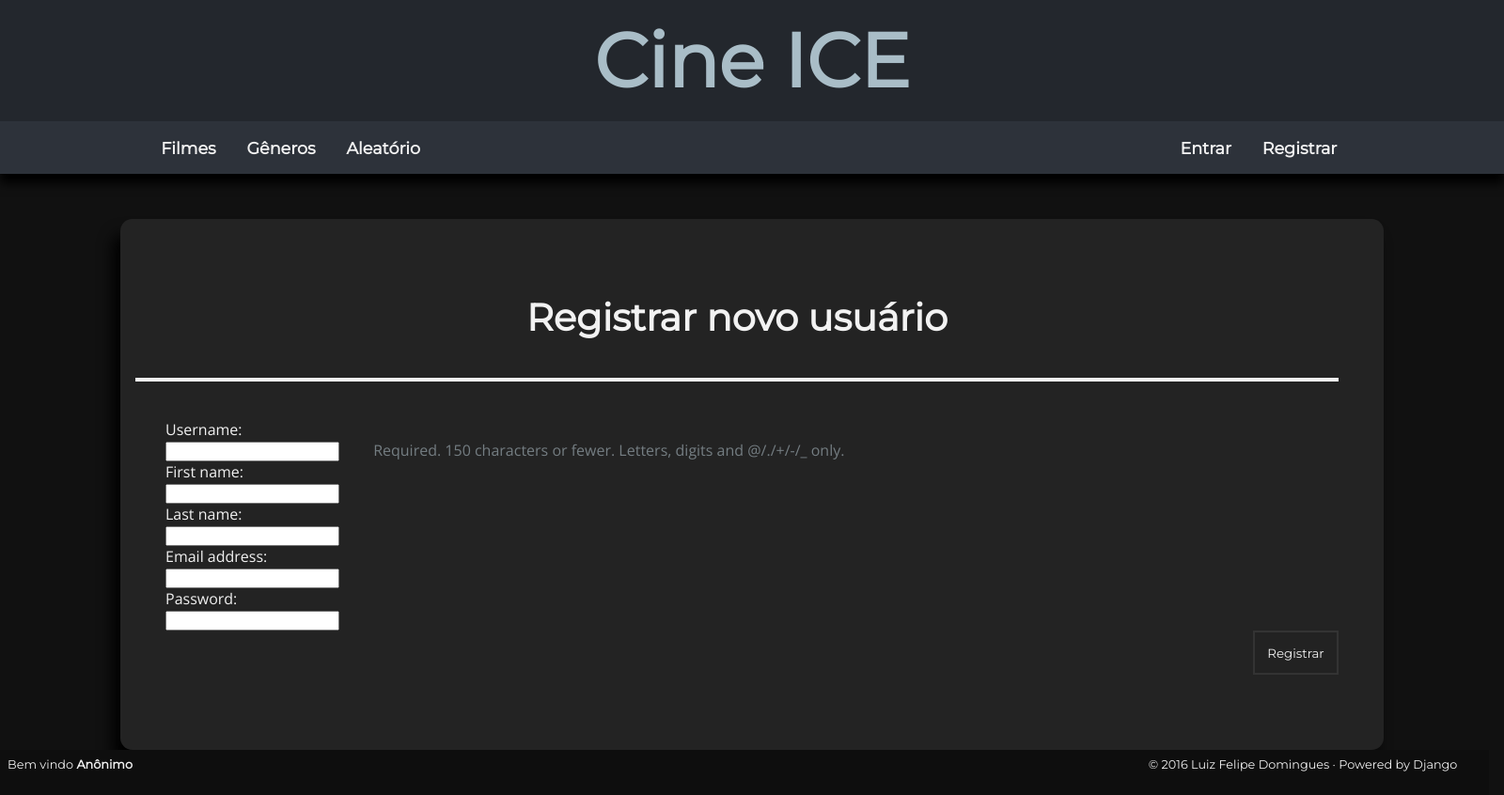
After one commit to lfsando/cineice, a Django app: a page that uses movies/templates/movies/base.html in a window 1600 px wide. The commit adds this page. Shown: the whole page at 94% size. Run offline with Django 3.2, Linux system fonts and the light colour scheme.

Commit message:
Add user authentication and registration, changes in style

```diff
--- a/movies/forms.py
+++ b/movies/forms.py
@@ -1,4 +1,5 @@
 from django import forms
+from django.contrib.auth.models import User
 
 from .models import Movie
 
@@ -11,5 +12,11 @@
                   'release_year', 'runtime',
                   'description', 'genre',
                   'imdb_link', 'imdb_rating',
-                  'rotten_tomatoes_link', 'rotten_tomatoes_rating'
-                  )
+                  'rotten_tomatoes_link', 'rotten_tomatoes_rating')
+
+class NewUserForm(forms.ModelForm):
+
+	class Meta:
+		model = User
+		fields = ('username', 'first_name', 'last_name',
+			'email', 'password')
--- a/movies/static/movies/css/style.css
+++ b/movies/static/movies/css/style.css
@@ -310,6 +310,7 @@
   background-color: #222222;
   padding: 1em;
   float: right;
+  color: #f2f2f2;
 }
 
 .context-btn a:link, .context-btn a:visited {
@@ -318,7 +319,10 @@
 
 .context-btn:hover {
   background-color: #333333;
+  color: #ff7400;
+  text-shadow: 1px 1px 1px black;
 }
+
 
 .context-btn:hover > a{
   color: #ff7400;
@@ -330,8 +334,8 @@
   margin-left: 2em;
 }
 
-#form-container {
-  padding: 2em;
+.form-container {
+  padding: 2em 0 0 2em;
 }
 
 .movie-form {
@@ -352,8 +356,10 @@
   padding: 1em 0 0.2em 0;
   display:block;
 }
-
-#new-movie-title{
+#edit-movie-btn {
+  color: #f2f2f2;
+}
+.form-title{
   margin-bottom: 0.2em;
   padding-bottom: 1em;
   border-bottom: 4px solid #f2f2f2;
@@ -456,11 +462,17 @@
   padding: 1em;
   font-size: 0.8em
 }
+
 .letter-wrapper ul {
   columns: 4;
   -webkit-columns: 4;
   -moz-columns: 4;
 }
+
+.letter-wrapper ul li {
+    display: inline-block;
+}
+
 .letter-wrapper h2 {
   text-align: center;
   padding: 1em;
@@ -557,3 +569,72 @@
   background-color: #cc3434;
   text-shadow: 1px 1px 1px black;
 }
+
+/* NEW USER PAGE */
+#new-user-forms {
+
+  width: 100%
+}
+
+#new-user-forms p {
+  width: 100%
+}
+
+#new-user-forms p label {
+  margin-right: 3em;
+  display: block;
+}
+
+.helptext {
+  color: #747d82;
+  margin-left: 2em;
+}
+
+
+#register-btn:hover {
+  color: #ff7400;
+  text-shadow: 1px 1px 1px black
+}
+
+/* LOGIN PAGE */
+#login-form {
+  margin: 0 10em 0 10em;
+}
+#login-form p {
+  margin: 0.5em;
+}
+#login-form p label {
+  font-style: "Montserrat", sans-serif;
+  font-weight: bold;
+  font-size: 1.3em;
+  display: block;
+}
+#login-form p input {
+  border: 1px solid white;
+  height: 1.2em;
+  font-size: 1.2em;
+  font-weight: bold
+}
+
+#login-button:hover {
+  color: #ff7400;
+}
+
+/* LOGIN SUCCESS PAGE */
+.user-login-msg {
+  color: #f2f2f2;
+  text-align: center;
+}
+
+/* LOGOUT PAGE */
+#logout-wrapper {
+  text-align: center;
+}
+#logout-wrapper h2 {
+  font-size: 2em;
+  color: rgb(193, 216, 220);
+}
+#logout-wrapper p {
+  font-size: 1em;
+  font-family: "Montserrat", sans-serif;
+}
--- a/movies/templates/movies/base.html
+++ b/movies/templates/movies/base.html
@@ -43,15 +43,15 @@
           <a class="menu-button"  href="{% url 'movies:movie_new' %}">
             <h2 id="new_movie">Adicionar Filme</h2>
           </a>
-          <a class="menu-button" href="">
+          <a class="menu-button" href="{% url 'movies:logout' %}">
             <h2 id="menu-login">Sair</h2>
           </a>
 
           {% else %}
-          <a class="menu-button" href="">
+          <a class="menu-button" href="{% url 'movies:login' %}">
             <h2>Entrar</h2>
           </a>
-          <a class="menu-button" href="">
+          <a class="menu-button" href="{% url 'movies:new_user' %}">
             <h2>Registrar</h2>
           </a>
           {% endif %}
--- /dev/null
+++ b/movies/templates/movies/login_failed.html
@@ -0,0 +1,6 @@
+{%extends 'movies/base.html' %}
+
+{% block content %}
+	<h2 class="user-login-sucess errormessage">Nome de usuário ou senha inválidos.</h2>
+	<a href="{% url 'movies:login' %}" class="context-btn">Voltar para a pagina de login</a>
+{% endblock %}
--- /dev/null
+++ b/movies/templates/movies/login_success.html
@@ -0,0 +1,5 @@
+{%extends 'movies/base.html' %}
+
+{% block content %}
+	<h2 class="user-login-msg">Bem vindo {{ user }}</h2>
+{% endblock %}
--- /dev/null
+++ b/movies/templates/movies/new_user.html
@@ -0,0 +1,18 @@
+{% extends "movies/base.html" %}
+
+
+{% block content %}
+{% if user.is_authenticated %}
+	<h2 class="form-title">Você já está logado como {{ user }}</h2>
+{% else %}
+	<section id="new-user">
+		<h2 class="form-title">Registrar novo usuário</h2>
+		<div class="form-container">
+			<form method="POST" id="new-user-forms">{% csrf_token %}
+				{{ form.as_p }}
+				<button type="submit" class="context-btn" id="register-btn">Registrar</button>
+			</form>
+		</div>
+	</section>
+{% endif %}
+{% endblock %}
--- a/movies/templates/movies/random.html
+++ b/movies/templates/movies/random.html
@@ -20,8 +20,8 @@
     </section>
     <section class="movie-info-section">
       <div class="movie-genres">
-        {% for genre in movie.genre %}
-          <p class="movie-genre"><a href="{% url 'movies:by_genre' genre=genre|lower %}">{{ genre }}</a></p>
+        {% for name, url in genres %}
+          <p class="movie-genre"><a href="{% url 'movies:by_genre' genre=url|lower %}">{{ name|capfirst }}</a></p>
         {% endfor %}
       </div>
 
--- a/movies/urls.py
+++ b/movies/urls.py
@@ -8,7 +8,7 @@
 app_name = 'movies'
 
 urlpatterns = [
-    url(r'^$', views.RandomView.as_view(), name='random'),
+    url(r'^$', views.random_view, name='random'),
     url(r'^filmes/$', views.movies_list, name='movies_list'),
     url(r'^filmes/generos/(?P<genre>[- \w]+)/$', views.by_genre, name='by_genre'),
     url(r'^filmes/generos/$', views.genres, name='genres_list'),
@@ -17,5 +17,7 @@
     url(r'^filmes/(?P<movie_pk>\d+)/editar/$', views.movie_edit, name='movie_edit'),
     url(r'^filmes/(?P<movie_pk>\d+)/remover/$', views.remove_movie, name='remove_movie'),
     url(r'^filmes/novo/$', views.movie_new, name='movie_new'),
-
+    url(r'^registrar/$', views.new_user, name='new_user'),
+    url(r'^login/$', views.user_login, name='login'),
+    url(r'^logout/$', views.logout_user, name='logout'),
 ] + static(settings.MEDIA_URL, document_root=settings.MEDIA_ROOT)
--- a/movies/views.py
+++ b/movies/views.py
@@ -3,31 +3,37 @@
 from django.http import Http404
 from django.views import generic
 
+from django.contrib.auth.models import User
+from django.contrib.auth import authenticate, login, logout
+
 from .models import GENRES, Movie
-from .forms import MovieForm
+from .forms import MovieForm, NewUserForm
+
 import random
 import datetime
 from string import digits, ascii_uppercase
 from collections import OrderedDict
 
 
-class RandomView(generic.DetailView):
-    template_name = 'movies/random.html'
+def random_view(request):
+    movies = Movie.objects.all()
+    count = movies.count()
+    movies.exclude(publish=False)
+    has_movies = False
+    for movie in movies:
+        if movie.publish:
+            has_movies = True
 
-    def get_object(self):
-        movies = Movie.objects.all()
-        count = movies.count()
-        movies.exclude(publish=False)
-        has_movies = False
-        for movie in movies:
-            if movie.publish:
-                has_movies = True
-
-        if count > 0 and has_movies:
-            movie_ids = [movie.id for movie in movies if movie.publish]
-            movie = get_object_or_404(Movie, pk=random.choice(movie_ids))
-            return movie
-
+    if count > 0 and has_movies:
+        movie_ids = [movie.id for movie in movies if movie.publish]
+        movie = get_object_or_404(Movie, pk=random.choice(movie_ids))
+        genres_list = movie.genre
+        movie_genres = []
+        for url, name in GENRES:
+            for genre in genres_list:
+                if genre == url:
+                    movie_genres.append([name, url])
+        return render(request, 'movies/random.html', {'movie': movie, 'genres': movie_genres})
 
 
 def movies_list(request):
@@ -60,17 +66,20 @@
 
 
 def publish_movie(request, movie_pk):
-    movie = get_object_or_404(Movie, pk=movie_pk)
-    if not movie.publish:
-        movie.publish = True
-        movie.save()
-        message = "O filme {} foi publicado com sucesso".format(movie.title)
-        return render(request, 'movies/publish.html', {'movie': movie, 'message': message})
+    if request.user.is_superuser:
+        movie = get_object_or_404(Movie, pk=movie_pk)
+        if not movie.publish:
+            movie.publish = True
+            movie.save()
+            message = "O filme {} foi publicado com sucesso".format(movie.title)
+            return render(request, 'movies/publish.html', {'movie': movie, 'message': message})
+        else:
+            movie.publish = False
+            movie.save()
+            message = "O filme {} foi omitido com sucesso".format(movie.title)
+            return render(request, 'movies/publish.html', {'movie': movie, 'message': message})
     else:
-        movie.publish = False
-        movie.save()
-        message = "O filme {} foi omitido com sucesso".format(movie.title)
-        return render(request, 'movies/publish.html', {'movie': movie, 'message': message})
+        return HttpResponse("<h2>Você não tem permissão para fazer isso!</h2>")
 
 
 def remove_movie(request, movie_pk):
@@ -79,7 +88,7 @@
         movie.delete()
         return redirect('movies:movies.views.movies_list')
     else:
-        return HttpResponse("Você não tem permissão para fazer isso")
+        return HttpResponse("<h2>Você não tem permissão para fazer isso!</h2>")
 
 
 def by_genre(request, genre):
@@ -98,7 +107,6 @@
 
     movie_list.sort(key=lambda x: x.title)
     return render(request, 'movies/by_genre.html', {'movie_list': movie_list, 'genre': genre_title})
-
 
 
 def genres(request):
@@ -123,14 +131,50 @@
 
 def movie_edit(request, movie_pk):
     movie = get_object_or_404(Movie, pk=movie_pk)
-    if request.method == 'POST':
-        form = MovieForm(request.POST, instance=movie)
+    if request.user.is_superuser or request.user == movie.author:
+        if request.method == 'POST':
+            form = MovieForm(request.POST, instance=movie)
+            if form.is_valid():
+                movie = form.save(commit=False)
+                movie.author = request.user
+                movie.pub_date = timezone.now()
+                movie.save()
+                return redirect('movies:movie_detail', movie_pk=movie.pk)
+        else:
+            form = MovieForm(instance=movie)
+        return render(request, 'movies/movie_edit.html', {'form': form})
+    else:
+        return HttpResponse("<h2>Você não tem permissão para fazer isso!</h2>")
+
+
+def user_login(request):
+    if request.method == "POST":
+        username = request.POST["username"]
+        password = request.POST["password"]
+        user = authenticate(username=username, password=password)
+        if user is not None:
+            if user.is_active:
+                login(request, user)
+                return render(request, 'movies/login_success.html')
+            else:
+                return HttpResponse("Sua conta esta banida!")
+        else:
+            return render(request, 'movies/login_failed.html')
+    else:
+        return render(request, 'movies/login.html')
+
+
+def new_user(request):
+    if request.method == "POST":
+        form = NewUserForm(request.POST)
         if form.is_valid():
-            movie = form.save(commit=False)
-            movie.author = request.user
-            movie.pub_date = timezone.now()
-            movie.save()
-            return redirect('movies:movie_detail', movie_pk=movie.pk)
+            user_form = form.save()
+            return redirect('movies:login')
     else:
-        form = MovieForm(instance=movie)
-    return render(request, 'movies/movie_edit.html', {'form': form})
+        form = NewUserForm()
+    return render(request, 'movies/new_user.html', {'form': form})
+
+
+def logout_user(request):
+    logout(request)
+    return render(request, 'movies/logout.html')
```
Also changed, not shown: movies/static/movies/js/validate_form.js (added, +15 -0 lines), movies/templates/movies/login.html (added, +22 -0 lines), movies/templates/movies/logout.html (added, +10 -0 lines), movies/templates/movies/movie_edit.html (+4 -4 lines).
